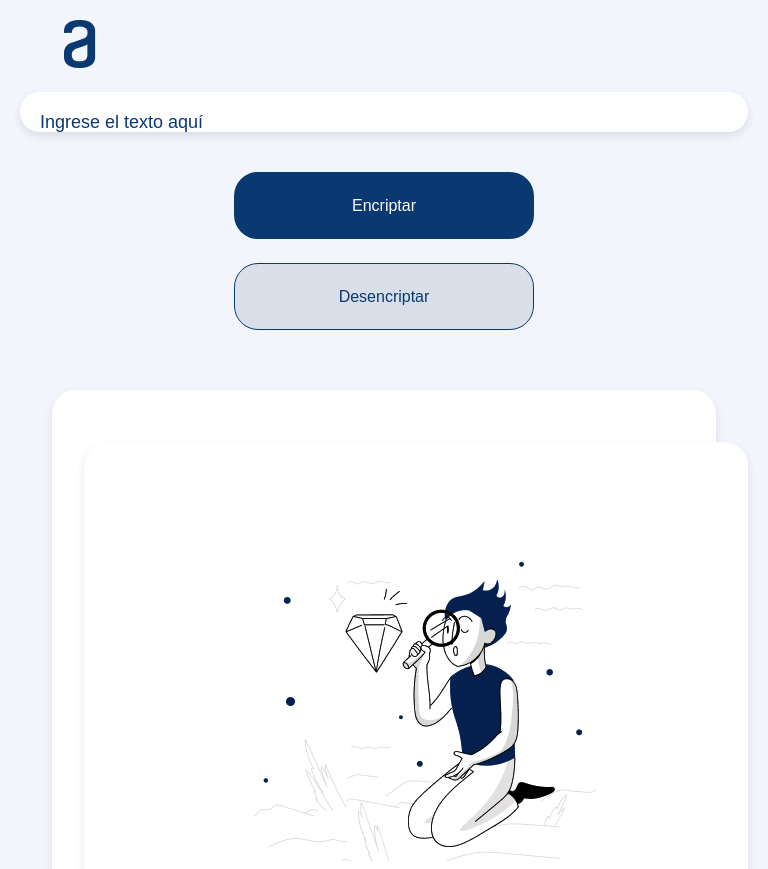
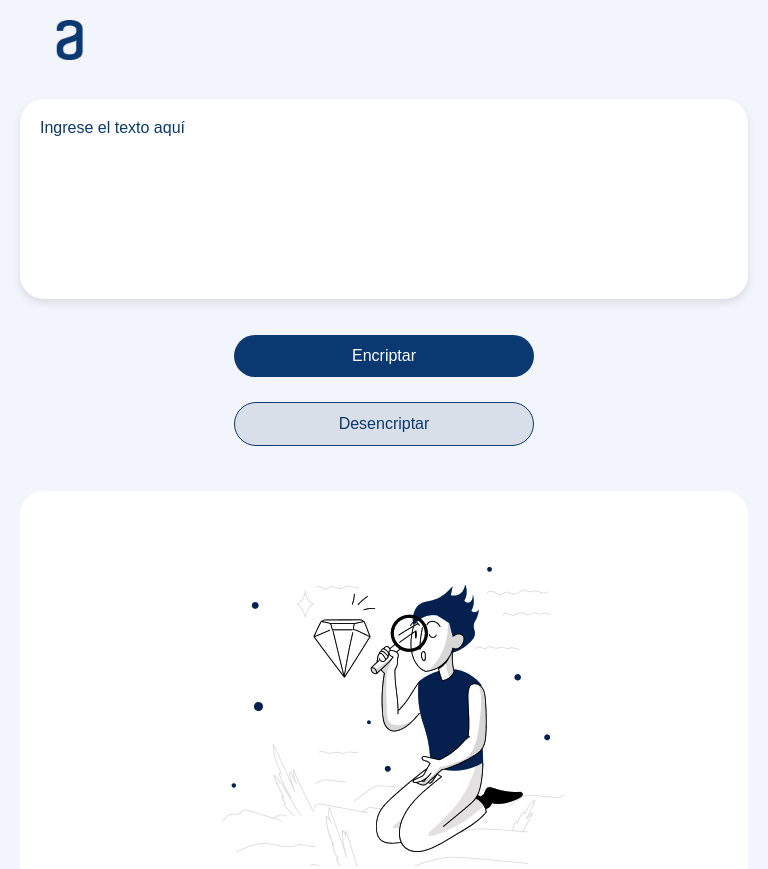
Before and after one commit to Edgars0129/Encriptador_Texto, a plain HTML site: page index.html in a window 768 px wide. Shown: the top 869 px of the page. Drawn offline with Linux system fonts and the light colour scheme.

Commit message:
Correcion divs y estetica

```diff
--- a/style.css
+++ b/style.css
@@ -30,6 +30,11 @@ body, html {
     color: #0A3871;
     overflow-y: auto;
     padding: 10px;
+    width: 100%;
+    max-width: 100%;
+    box-sizing: border-box;
+    margin-bottom: 20px;
+    min-height: 200px;
 }
 
 .div4[contenteditable="true"]:empty:before {
@@ -70,35 +75,30 @@ body, html {
     grid-area: 1 / 3 / 4 / 4;
     background-color: white;
     border-radius: 32px;
-    box-shadow: 0 24px 32px -8px rgba(0, 0, 0, 0.08);
-    display: flex;
-    flex-direction: column;
-    justify-content: space-between;
-    align-items: center;
     padding: 32px;
     text-align: center;
-    width: 250px;
-    height: 100%;
+    width: 100%;
+    max-width: 400px;
+    margin: 0 auto;
+    box-sizing: border-box;
+    border: none
 }
 
 .div3-content {
-    flex-grow: 1;
     display: flex;
     flex-direction: column;
+    align-items: center;
     justify-content: center;
-    align-items: center;
-    width: 100%;
+    height: 100%;
 }
 
 .div3 img {
     max-width: 100%;
     height: auto;
-    margin-bottom: 2vmin;
-}
-
-.div1 img, .div3 img {
-    max-width: 100%;
-    height: auto;
+    object-fit: contain;
+    margin: 0;
+    padding: 0;
+    display: block;
 }
 
 .div3 h2 {
@@ -156,22 +156,21 @@ body, html {
     .button-container {
         grid-area: 3 / 1 / 4 / 2;
         display: flex;
-        justify-content: center; /* Centra los botones horizontalmente */
+        justify-content: center;
         gap: 24px;
-        width: 100%; /* Asegura que el contenedor ocupe todo el ancho disponible */
-        max-width: 500px; /* Limita el ancho máximo para que no se extiendan demasiado en tablets más grandes */
-        margin: 0 auto; /* Centra el contenedor de botones en el espacio disponible */
+        width: 100%;
+        max-width: 500px;
+        margin: 0 auto;
     }
 
     .div3 {
         grid-area: 4 / 1 / 5 / 2;
         width: 100%;
-        max-width: none;
-        margin-top: 20px;
+        max-width: 600px;
+        margin: 20px auto;
         background-color: white;
         border-radius: 24px;
         padding: 32px;
-        box-shadow: 0 4px 8px rgba(0, 0, 0, 0.1);
     }
 
     .div3 h2 {
@@ -183,9 +182,9 @@ body, html {
     }
 
     .button-primary, .button-secondary {
-        flex: 0 1 auto; /* Permite que los botones se ajusten a su contenido */
-        min-width: 150px; /* Establece un ancho mínimo para los botones */
-        max-width: 200px; /* Establece un ancho máximo para los botones */
+        flex: 0 1 auto;
+        min-width: 150px;
+        max-width: 200px;
     }
 
     .button-primary, .button-secondary, .button-copy {
@@ -195,239 +194,59 @@ body, html {
 
     .button-copy {
         width: 100%;
-        margin-top: 20px;
+        max-width: 400px;
+        margin: 20px auto 0;
     }
 }
 
 @media (max-width: 768px) {
     .parent {
-        grid-template-columns: 1fr;
-        grid-template-rows: auto auto 1fr auto auto;
-        gap: 20px;
+        display: flex;
+        flex-direction: column;
+        height: auto;
+        padding: 20px;
     }
 
-    .div3 {
-        grid-area: 5 / 1 / 6 / 2;
-        width: auto;
+    .div1, .div4, .button-container, .div3 {
+        width: 100%;
         max-width: 100%;
-        margin: 20px 0;
+        margin-bottom: 20px;
     }
 
-    .div1 {
-        grid-area: 1 / 1 / 2 / 2;
+    .div1 img {
+        max-width: 100px;
+        height: auto;
     }
 
     .div4 {
-        grid-area: 2 / 1 / 4 / 2;
-    }
-
-    .button-container {
-        grid-area: 4 / 1 / 5 / 2;
-        flex-direction: column;
-        gap: 24px;
-    }
-
-    .div3 {
-        grid-area: 5 / 1 / 6 / 2;
-        width: 100%;
-        padding: 32px;
-        margin-top: 64px;
-    }
-
-    .button-copy {
-        width: 100%;
-    }
-}
-
-@media (max-width: 480px) {
-    .parent {
-        padding: 10px;
-    }
-
-    .div3 {
-        padding: 20px;
-    }
-
-    .button-primary, .button-secondary, .button-copy {
-        height: 50px;
-        font-size: 14px;
-    }
-}
-
-@media (max-width: 1200px) {
-    .parent {
-        grid-template-columns: 1fr 2fr 1fr;
-    }
-}
-
-@media (max-width: 992px) {
-    .parent {
-        grid-template-columns: 1fr 3fr;
-    }
-    .div3 {
-        grid-column: 1 / -1;
-    }
-}
-
-@media (hover: none) {
-    .button-primary, .button-secondary, .button-copy {
-        padding: 12px;
-    }
-}
-
-@media (max-width: 768px) {
-    .button-container {
-        display: flex;
-        flex-direction: column;
-        gap: 10px;
-    }
-}
-
-
-/* Estilos base (se aplican a todos los tamaños de pantalla) */
-/* ... (mantén los estilos base que ya tenías) ... */
-
-/* Estilos para tablets y dispositivos de tamaño medio */
-@media (min-width: 601px) and (max-width: 1024px) {
-    body, html {
-        background-color: #F3F5FC;
-    }
-
-    .parent {
-        grid-template-columns: 1fr;
-        grid-template-rows: auto auto 1fr auto;
-        gap: 20px;
-        padding: 40px;
-    }
-
-    .div1 {
-        grid-area: 1 / 1 / 2 / 2;
-    }
-
-    .div4 {
-        grid-area: 2 / 1 / 3 / 2;
         background-color: white;
         border-radius: 24px;
         padding: 20px;
         box-shadow: 0 4px 8px rgba(0, 0, 0, 0.1);
-        font-size: 18px;
-    }
-
-    .button-container {
-        grid-area: 3 / 1 / 4 / 2;
-        display: flex;
-        justify-content: center;
-        gap: 24px;
-        width: 100%;
-        max-width: 600px;
-        margin: 20px auto;
-    }
-
-    .button-primary, .button-secondary {
-        flex: 0 1 auto;
-        min-width: 120px;
-        max-width: 200px;
         font-size: 16px;
-        padding: 12px 20px;
-    }
-
-    .div3 {
-        grid-area: 4 / 1 / 5 / 2;
-        width: 100%;
-        max-width: 600px;
-        margin: 20px auto;
-        background-color: white;
-        border-radius: 24px;
-        padding: 32px;
-        box-shadow: 0 4px 8px rgba(0, 0, 0, 0.1);
-    }
-
-    .div3 h2 {
-        font-size: 20px;
-    }
-
-    .div3 p {
-        font-size: 16px;
-    }
-
-    .button-copy {
-        width: 100%;
-        max-width: 400px;
-        margin: 20px auto 0;
-        font-size: 16px;
-        padding: 12px 20px;
-    }
-}
-
-/* Ajustes específicos para tablets más pequeñas */
-@media (min-width: 601px) and (max-width: 768px) {
-    .parent {
-        padding: 20px;
     }
 
     .button-container {
         flex-direction: column;
         align-items: center;
+        gap: 15px;
     }
 
     .button-primary, .button-secondary {
         width: 100%;
         max-width: 300px;
-    }
-}
-
-/* Ajustes para dispositivos móviles */
-@media (max-width: 600px) {
-    /* ... (mantén tus estilos actuales para móviles) ... */
-}
-
-/* Ajustes para pantallas grandes */
-@media (min-width: 1025px) {
-    /* ... (mantén tus estilos actuales para pantallas grandes) ... */
-}
-
-/* Estilos para móviles (hasta 767px) */
-@media (max-width: 767px) {
-    .parent {
-        grid-template-columns: 1fr;
-        grid-template-rows: auto auto 1fr auto;
-        gap: 20px;
-        padding: 20px;
-    }
-
-    .div1 {
-        grid-area: 1 / 1 / 2 / 2;
-    }
-
-    .div4 {
-        grid-area: 2 / 1 / 3 / 2;
-        background-color: white;
-        border-radius: 24px;
-        padding: 20px;
-        box-shadow: 0 4px 8px rgba(0, 0, 0, 0.1);
-        font-size: 16px;
-        margin-bottom: 20px;
-    }
-
-    .button-container {
-        grid-area: 3 / 1 / 4 / 2;
-        flex-direction: column;
-        gap: 15px;
-    }
-
-    .button-primary, .button-secondary {
-        width: 100%;
         height: 50px;
         font-size: 16px;
         border-radius: 24px;
+        margin-bottom: 10px;
     }
 
     .div3 {
-        grid-area: 4 / 1 / 5 / 2;
+        max-width: 100%;
+        padding: 20px;
         background-color: white;
         border-radius: 24px;
-        padding: 20px;
-        box-shadow: 0 4px 8px rgba(0, 0, 0, 0.1);
+
         text-align: center;
     }
 
@@ -457,3 +276,24 @@ body, html {
         border: 1px solid #0A3871;
     }
 }
+
+@media (max-width: 480px) {
+    .parent {
+        padding: 10px;
+    }
+
+    .div3 {
+        padding: 20px;
+    }
+
+    .button-primary, .button-secondary, .button-copy {
+        height: 50px;
+        font-size: 14px;
+    }
+}
+
+@media (hover: none) {
+    .button-primary, .button-secondary, .button-copy {
+        padding: 12px;
+    }
+}
```
Also changed, not shown: index.html (+1 -1 lines).
